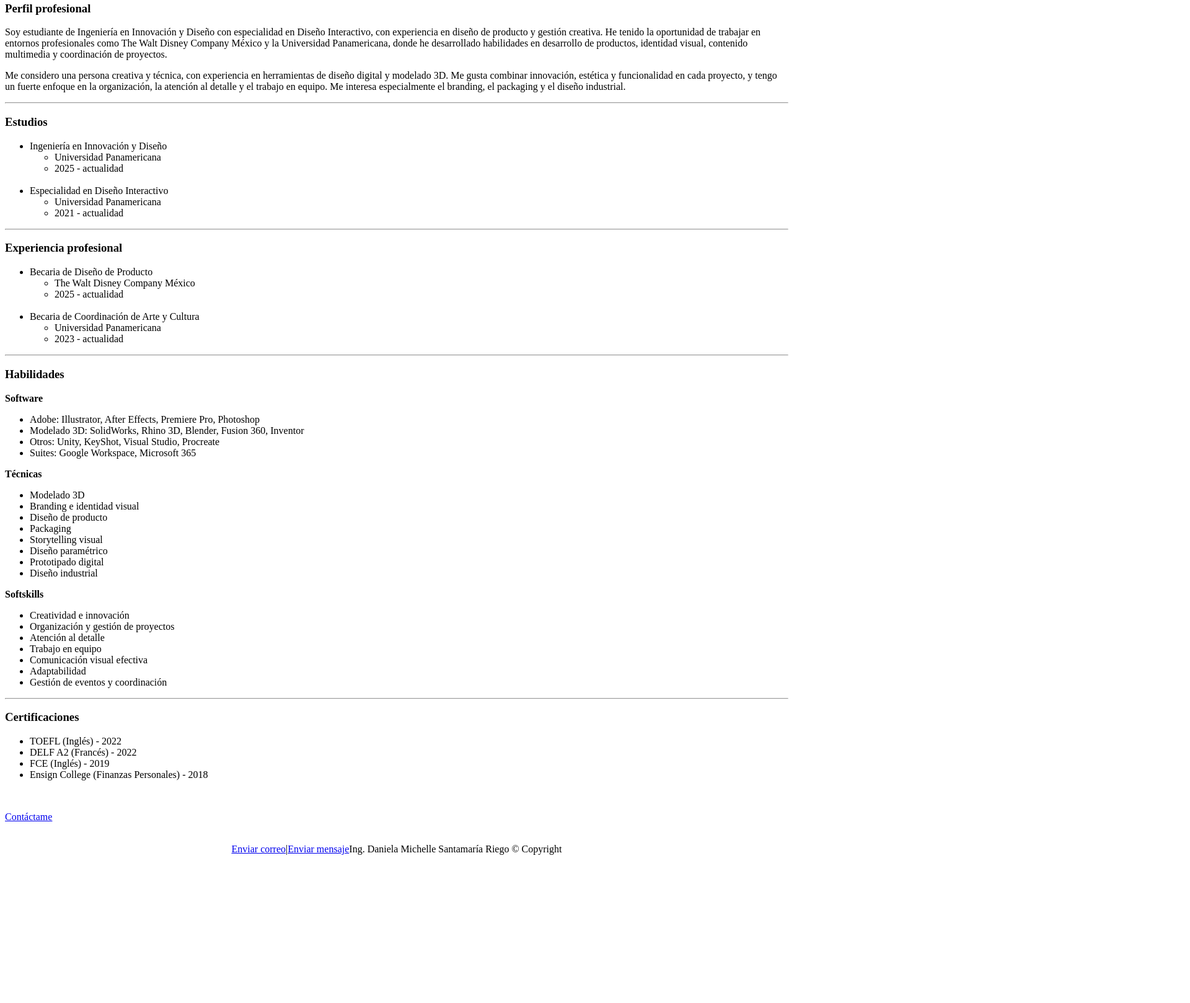
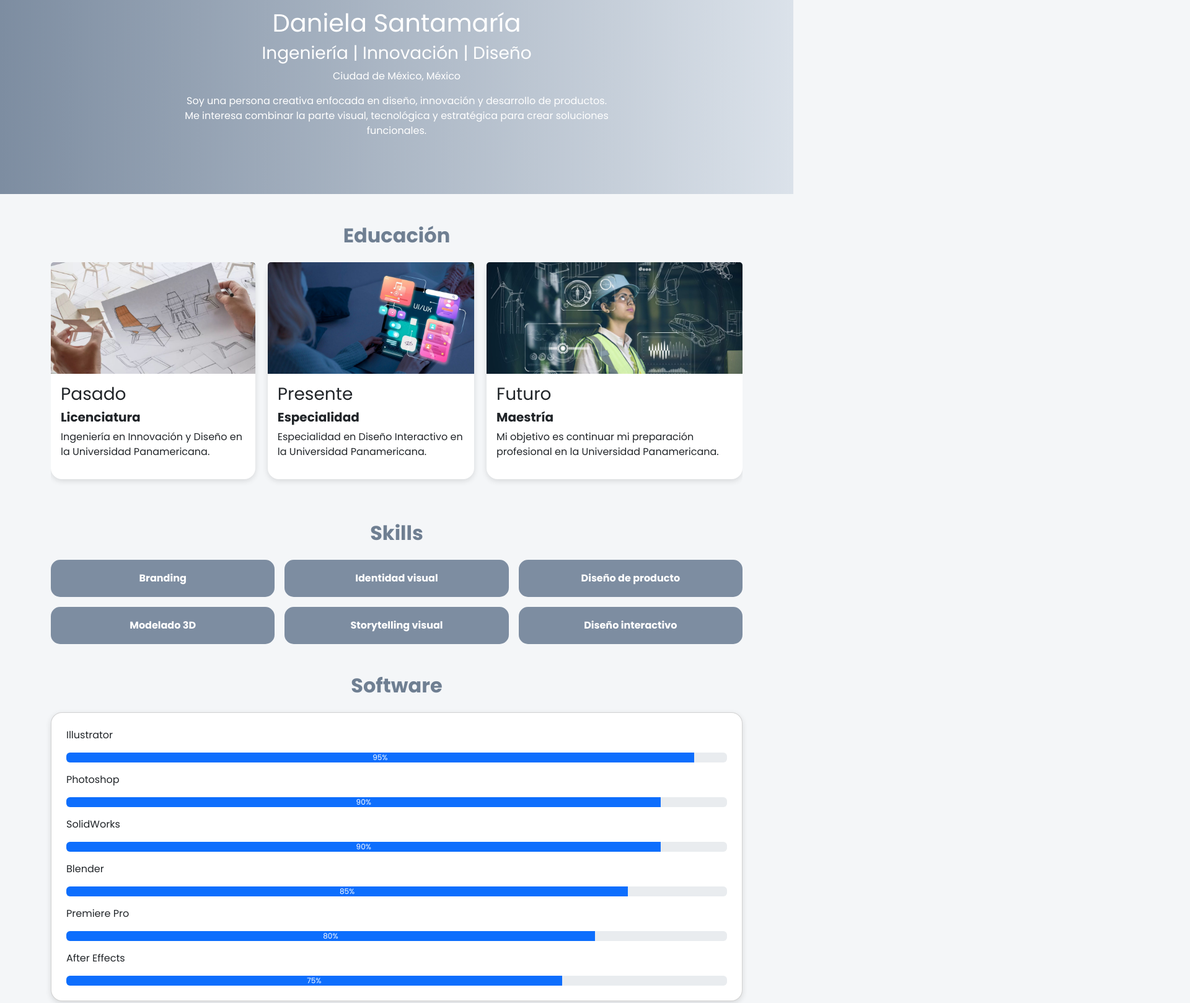
Before and after one commit to DanielaSantamaria/DSR, a plain HTML site: page index.html in a window 1280 px wide. Shown: the part 347-1965 px from the top of the page at 62% size, 1920 px wide, since content can reach past the window. Before the commit the page ends 1750 px from the top, so only its background shows below. Drawn offline with nearby package versions, Linux system fonts and the light colour scheme.

Commit message:
Add files via upload

```diff
--- a/index.html
+++ b/index.html
@@ -1,96 +1,208 @@
 <!DOCTYPE html>
-<html lang="en">
+<html lang="es">
 <head>
     <meta charset="UTF-8">
     <meta name="viewport" content="width=device-width, initial-scale=1.0">
-    <title>Document</title>
+    <title>Daniela Santamaría | Perfil Personal</title>
+
+    <link href="https://cdn.jsdelivr.net/npm/bootstrap@5.3.3/dist/css/bootstrap.min.css" rel="stylesheet">
+    <link href="https://fonts.googleapis.com/css2?family=Poppins:wght@300;400;600;700&display=swap" rel="stylesheet">
+    <link rel="stylesheet" href="style.css">
 </head>
 
-<body style="font-family:Poppins;">
-    <h1>Daniela Michelle Santamaría Riego</h1>
-    <img src="https://www.thiings.co/_next/image?url=https%3A%2F%2Flftz25oez4aqbxpq.public.blob.vercel-storage.com%2Fimage-yR5FxgS0r7ekQxBGBYehmvMs0rKMB7.png&w=500&q=75" style="width: 25%;">
-    <hr>
-    <h3>Perfil profesional</h3>
-    <p>Soy estudiante de Ingeniería en Innovación y Diseño con especialidad en Diseño Interactivo, con experiencia en diseño de producto y gestión creativa. He tenido la oportunidad de trabajar en entornos profesionales como The Walt Disney Company México y la Universidad Panamericana, donde he desarrollado habilidades en desarrollo de productos, identidad visual, contenido multimedia y coordinación de proyectos.</p>
-    <p>Me considero una persona creativa y técnica, con experiencia en herramientas de diseño digital y modelado 3D. Me gusta combinar innovación, estética y funcionalidad en cada proyecto, y tengo un fuerte enfoque en la organización, la atención al detalle y el trabajo en equipo. Me interesa especialmente el branding, el packaging y el diseño industrial.</p>
-    <hr>
-    <h3><strong>Estudios</strong></h3>
-    <ul>
-        <li>Ingeniería en Innovación y Diseño</li>
-        <ul>
-            <li>Universidad Panamericana</li>
-            <li>2025 - actualidad</li>
-        </ul>
-        <br>
-        <li>Especialidad en Diseño Interactivo</li>
-        <ul>
-            <li>Universidad Panamericana</li>
-            <li>2021 - actualidad</li>
-        </ul>
-    </ul>
-    <hr>
-    <h3><strong>Experiencia profesional</strong></h3>
-    <ul>
-        <li>Becaria de Diseño de Producto</li>
-        <ul>
-            <li>The Walt Disney Company México</li>
-            <li>2025 - actualidad</li>
-        </ul>
-        <br>
-        <li>Becaria de Coordinación de Arte y Cultura</li>
-        <ul>
-            <li>Universidad Panamericana</li>
-            <li>2023 - actualidad</li>
-        </ul>
-    </ul>
-    <hr>
-    <h3><strong>Habilidades</strong></h3>
-    <p><strong>Software</strong></p>
-    <ul>
-        <li>Adobe: Illustrator, After Effects, Premiere Pro, Photoshop</li>
-        <li>Modelado 3D: SolidWorks, Rhino 3D, Blender, Fusion 360, Inventor</li>
-        <li>Otros: Unity, KeyShot, Visual Studio, Procreate</li>
-        <li>Suites: Google Workspace, Microsoft 365</li>
-    </ul>
-    <p><strong>Técnicas</strong></p>
-    <ul>
-        <li>Modelado 3D</li>
-        <li>Branding e identidad visual</li>
-        <li>Diseño de producto</li>
-        <li>Packaging</li>
-        <li>Storytelling visual</li>
-        <li>Diseño paramétrico</li>
-        <li>Prototipado digital</li>
-        <li>Diseño industrial</li>
-    </ul>
-    <p><strong>Softskills</strong></p>
-    <ul>
-        <li>Creatividad e innovación</li>
-        <li>Organización y gestión de proyectos</li>
-        <li>Atención al detalle</li>
-        <li>Trabajo en equipo</li>
-        <li>Comunicación visual efectiva</li>
-        <li>Adaptabilidad</li>
-        <li>Gestión de eventos y coordinación</li>
-    </ul>
-    <hr>
-    <h3><strong>Certificaciones</strong></h3>
-    <ul>
-        <li>TOEFL (Inglés) - 2022</li>
-        <li>DELF A2 (Francés) - 2022</li>
-        <li>FCE (Inglés) - 2019</li>
-        <li>Ensign College (Finanzas Personales) - 2018</li>
-    </ul>
-    <br><p></p><a href="formulario.html">Contáctame</a><br>
-    <br>
-<footer style="display:flex;justify-content: center;align-items: center">
+<body>
 
-    <a href="mailto:danielaa.santamaria@outlook.com">Enviar correo</a>
-    <p>|</p>
-    <a href="https://wa.me/5540803708">Enviar mensaje</a><br>
-    <label>Ing. Daniela Michelle Santamaría Riego © Copyright</label>
+<header>
+    <nav class="navbar navbar-expand-lg navbar-dark fixed-top">
+        <div class="container">
+            <a class="navbar-brand" href="#inicio">Daniela Santamaría</a>
 
+            <button class="navbar-toggler" type="button" data-bs-toggle="collapse" data-bs-target="#menu">
+                <span class="navbar-toggler-icon"></span>
+            </button>
+
+            <div class="collapse navbar-collapse" id="menu">
+                <ul class="navbar-nav ms-auto">
+                    <li class="nav-item"><a class="nav-link" href="#inicio">Inicio</a></li>
+                    <li class="nav-item"><a class="nav-link" href="#trayectoria">Educación</a></li>
+                    <li class="nav-item"><a class="nav-link" href="#skills">Skills</a></li>
+                    <li class="nav-item"><a class="nav-link" href="#software">Software</a></li>
+                    <li class="nav-item"><a class="nav-link" href="#experiencia">Experiencia</a></li>
+                    <li class="nav-item"><a class="nav-link" href="#idiomas">Idiomas</a></li>
+                    <li class="nav-item"><a class="nav-link" href="#contacto">Contacto</a></li>
+                </ul>
+            </div>
+        </div>
+    </nav>
+</header>
+
+<main>
+
+    <section id="inicio" class="hero">
+        <div class="container text-center">
+            <img src="foto.JPEG" alt="Foto de Daniela Santamaría" class="foto-perfil">
+
+            <h1>Daniela Santamaría</h1>
+            <h3>Ingeniería | Innovación | Diseño</h3>
+            <p>Ciudad de México, México</p>
+
+            <p class="intro">
+                Soy una persona creativa enfocada en diseño, innovación y desarrollo de productos.
+                Me interesa combinar la parte visual, tecnológica y estratégica para crear soluciones funcionales.
+            </p>
+        </div>
+    </section>
+
+    <section id="trayectoria" class="container my-5">
+        <h2 class="text-center mb-4">Educación</h2>
+
+        <div class="scroll-horizontal">
+            <article class="card tarjeta">
+                <img src="pasado.jpg" class="card-img-top" alt="Licenciatura">
+                <div class="card-body">
+                    <h3>Pasado</h3>
+                    <h5><strong>Licenciatura</strong></h5>
+                    <p>Ingeniería en Innovación y Diseño en la Universidad Panamericana.</p>
+                </div>
+            </article>
+
+            <article class="card tarjeta">
+                <img src="presente.jpg" class="card-img-top" alt="Especialidad">
+                <div class="card-body">
+                    <h3>Presente</h3>
+                    <h5><strong>Especialidad</strong></h5>
+                    <p>Especialidad en Diseño Interactivo en la Universidad Panamericana.</p>
+                </div>
+            </article>
+
+            <article class="card tarjeta">
+                <img src="futuro.jpg" class="card-img-top" alt="Maestría">
+                <div class="card-body">
+                    <h3>Futuro</h3>
+                    <h5><strong>Maestría</strong></h5>
+                    <p>Mi objetivo es continuar mi preparación profesional en la Universidad Panamericana.</p>
+                </div>
+            </article>
+        </div>
+    </section>
+
+    <section id="skills" class="container my-5">
+        <h2 class="text-center mb-4">Skills</h2>
+
+        <div class="row g-3 text-center">
+            <article class="col-6 col-md-4"><div class="skill">Branding</div></article>
+            <article class="col-6 col-md-4"><div class="skill">Identidad visual</div></article>
+            <article class="col-6 col-md-4"><div class="skill">Diseño de producto</div></article>
+            <article class="col-6 col-md-4"><div class="skill">Modelado 3D</div></article>
+            <article class="col-6 col-md-4"><div class="skill">Storytelling visual</div></article>
+            <article class="col-6 col-md-4"><div class="skill">Diseño interactivo</div></article>
+        </div>
+    </section>
+
+    <section id="software" class="container my-5">
+        <h2 class="text-center mb-4">Software</h2>
+
+        <div class="card p-4">
+            <p>Illustrator</p>
+            <div class="progress mb-3">
+                <div class="progress-bar" style="width: 95%">95%</div>
+            </div>
+
+            <p>Photoshop</p>
+            <div class="progress mb-3">
+                <div class="progress-bar" style="width: 90%">90%</div>
+            </div>
+
+            <p>SolidWorks</p>
+            <div class="progress mb-3">
+                <div class="progress-bar" style="width: 90%">90%</div>
+            </div>
+
+            <p>Blender</p>
+            <div class="progress mb-3">
+                <div class="progress-bar" style="width: 85%">85%</div>
+            </div>
+
+            <p>Premiere Pro</p>
+            <div class="progress mb-3">
+                <div class="progress-bar" style="width: 80%">80%</div>
+            </div>
+
+            <p>After Effects</p>
+            <div class="progress">
+                <div class="progress-bar" style="width: 75%">75%</div>
+            </div>
+        </div>
+    </section>
+
+    <section id="experiencia" class="container my-5">
+        <h2 class="text-center mb-4">Experiencia</h2>
+
+        <article class="card p-4 mb-3">
+            <h3><strong>Becaria de Diseño de Producto</strong></h3>
+            <h5>The Walt Disney Company México</h5>
+            <p>Revisión y gestión de aprobaciones de productos, desarrollo de propuestas visuales, mockups y presentaciones para licenciatarios.</p>
+        </article>
+
+        <article class="card p-4">
+            <h3><strong>Becaria de Coordinación de Arte y Cultura</strong></h3>
+            <h5>Universidad Panamericana</h5>
+            <p>Diseño de contenido multimedia, comunicación institucional, organización de eventos y apoyo en actividades culturales universitarias.</p>
+        </article>
+    </section>
+
+    <section id="idiomas" class="container my-5">
+        <h2 class="text-center mb-4">Idiomas</h2>
+
+        <div class="row g-3">
+            <article class="col-md-4">
+                <div class="idioma">
+                    <img src="espanol.jpg" alt="Español" class="img-idioma">
+                    <div>
+                        <h3>Español</h3>
+                        <strong>Nativo</strong>
+                    </div>
+                </div>
+            </article>
+
+            <article class="col-md-4">
+                <div class="idioma">
+                    <img src="ingles.jpg" alt="Inglés" class="img-idioma">
+                    <div>
+                        <h3>Inglés</h3>
+                        <strong>Avanzado</strong>
+                    </div>
+                </div>
+            </article>
+
+            <article class="col-md-4">
+                <div class="idioma">
+                    <img src="frances.jpg" alt="Francés" class="img-idioma">
+                    <div>
+                        <h3>Francés</h3>
+                        <strong>Intermedio</strong>
+                    </div>
+                </div>
+            </article>
+        </div>
+    </section>
+
+    <section id="contacto" class="container my-5 text-center">
+        <h2>Contacto</h2>
+        <p>danielaa.santamaria@outlook.com</p>
+
+        <a href="mailto:danielaa.santamaria@outlook.com?subject=Contacto%20desde%20tu%20portafolio" class="btn btn-dark">
+            ✉️ Contáctame
+        </a>
+    </section>
+
+</main>
+
+<footer>
+    <p>© 2026 Daniela Santamaría | Diseño e innovación</p>
 </footer>
+
+<script src="https://cdn.jsdelivr.net/npm/bootstrap@5.3.3/dist/js/bootstrap.bundle.min.js"></script>
 
 </body>
 </html>
--- /dev/null
+++ b/script.js
@@ -0,0 +1,6 @@
+let boton = document.getElementById("btnMensaje");
+
+boton.addEventListener("click", function(){
+    let mensaje = document.getElementById("mensaje");
+    mensaje.innerText = "Gracias por visitar mi perfil personal.";
+});
--- /dev/null
+++ b/style.css
@@ -0,0 +1,79 @@
+body {
+    padding-top: 70px;
+    background-color: #f4f6f8;
+    color: #2b2b2b;
+    font-family: 'Poppins', sans-serif;
+}
+
+.navbar {
+    background-color: #7d8da1;
+}
+
+.hero {
+    background: linear-gradient(to right, #7d8da1, #dbe2ea);
+    color: white;
+    padding: 90px 20px;
+}
+
+.foto-perfil {
+    width: 180px;
+    height: 180px;
+    border-radius: 50%;
+    object-fit: cover;
+    border: 5px solid white;
+    margin-bottom: 20px;
+}
+
+.intro {
+    max-width: 700px;
+    margin: auto;
+}
+
+h2 {
+    color: #6f7f92;
+    font-weight: bold;
+}
+
+.scroll-horizontal {
+    display: flex;
+    gap: 20px;
+    overflow-x: auto;
+    padding-bottom: 20px;
+    scroll-snap-type: x mandatory;
+}
+
+.tarjeta {
+    min-width: 300px;
+    scroll-snap-align: center;
+    border: none;
+    box-shadow: 0px 4px 12px rgba(0,0,0,0.15);
+}
+
+.tarjeta img {
+    height: 180px;
+    object-fit: cover;
+}
+
+.skill, .idioma {
+    background-color: #7d8da1;
+    color: white;
+    padding: 18px;
+    border-radius: 15px;
+    font-weight: bold;
+}
+
+.card {
+    border-radius: 18px;
+    box-shadow: 0px 3px 10px rgba(0,0,0,0.12);
+}
+
+button {
+    border-radius: 20px;
+}
+
+footer {
+    background-color: #7d8da1;
+    color: white;
+    text-align: center;
+    padding: 20px;
+}
```
Also changed, not shown: espanol.jpg (added), foto.JPEG (added), frances.jpg (added), futuro.jpg (added), ingles.jpg (added), pasado.jpg (added), presente.jpg (added).
